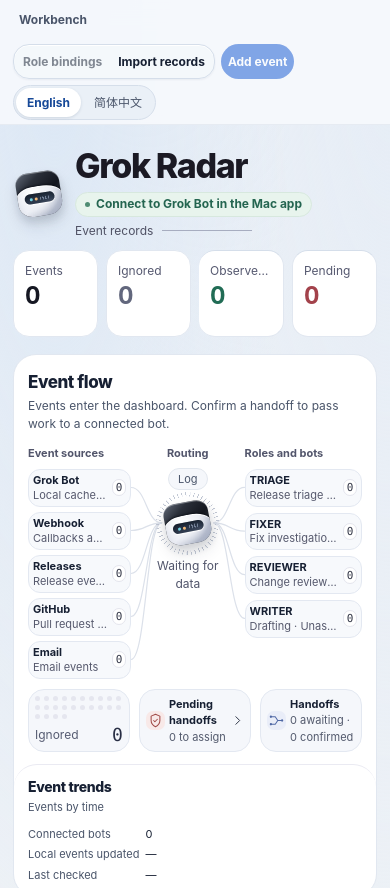
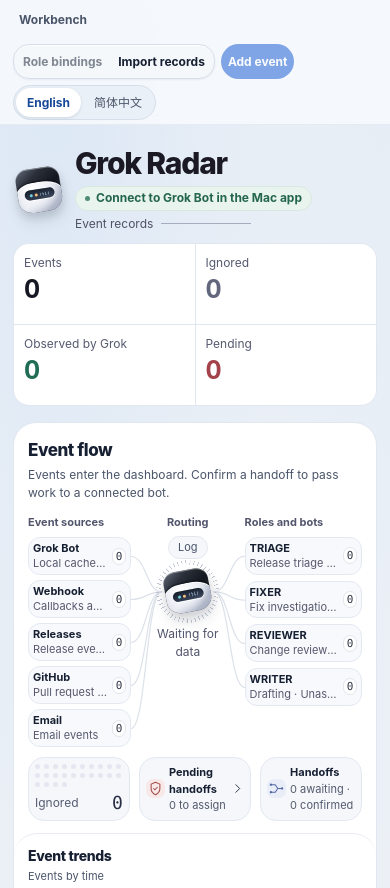
Before and after one commit to kissy-yang/grok-radar, a plain HTML site: page index.html in a window 390 px wide. Shown: the top 888 px of the page. Drawn offline with Linux system fonts and the light colour scheme.

Commit message:
Tighten the dashboard layout for v0.1.3

```diff
--- a/index.html
+++ b/index.html
@@ -61,7 +61,6 @@
       <small id="sync-data-result"></small>
     </p>
     <section class="board-heading" aria-labelledby="overview-heading">
-      <div class="intro">
       <div class="board-brand">
         <span class="board-emblem" id="board-emblem"></span>
         <div class="board-title">
@@ -72,6 +71,7 @@
           </div>
         </div>
       </div>
+      <div class="board-summary">
         <section id="weekly-quota" class="weekly-quota" aria-labelledby="weekly-quota-label" hidden>
           <header class="quota-heading">
             <h2 id="weekly-quota-label" data-en="Weekly quota">本周额度</h2>
@@ -98,8 +98,8 @@
           <small id="weekly-quota-time" class="quota-updated" hidden></small>
           <small id="official-usage-error" role="status" hidden></small>
         </section>
+        <section id="metrics" class="metrics" aria-label="运行指标" data-en-aria-label="Activity metrics"></section>
       </div>
-      <section id="metrics" class="metrics" aria-label="运行指标" data-en-aria-label="Activity metrics"></section>
     </section>
     <p id="workbench-notice" class="workbench-notice" role="status" hidden></p>
     <div class="overview-grid">
--- a/style.css
+++ b/style.css
@@ -94,9 +94,6 @@ nav { display: flex; align-items: center; align-self: stretch; gap: 25px; }
 .button svg { width: 16px; height: 16px; }
 .page { padding-top: 30px; }
 html { scroll-padding-top: 76px; }
-.intro { display: flex; justify-content: space-between; align-items: end; gap: 20px; margin-bottom: 24px; }
-h1 { font-size: clamp(32px, 4vw, 48px); letter-spacing: -.04em; line-height: 1.15; font-weight: 750; }
-.intro p { color: var(--muted); margin-top: 9px; }
 .summary-actions { display: flex; flex-wrap: wrap; justify-content: end; align-items: center; gap: 11px; }
 .dataset { display: inline-flex; align-items: center; gap: 8px; min-height: 39px; padding: 6px 11px; background: var(--header); border: 1px solid var(--line); border-radius: var(--control-radius); font-size: 13px; white-space: nowrap; color: var(--ink); }
 .dataset:hover { color: var(--green); border-color: #abb9e3; }
@@ -108,25 +105,6 @@ h1 { font-size: clamp(32px, 4vw, 48px); letter-spacing: -.04em; line-height: 1.1
 .segmented button { min-height: 27px; border: 1px solid transparent; border-radius: var(--control-radius); background: transparent; padding: 3px 10px; font-size: 13px; white-space: nowrap; color: var(--muted); }
 .segmented button[aria-pressed="false"]:hover { color: var(--ink); background: #f5f8fc; }
 .segmented button[aria-pressed="true"] { background: var(--surface); color: #174998; font-weight: 650; box-shadow: 0 1px 3px #253a5c24; }
-.metrics {
-  display: grid;
-  grid-template-columns: 1.14fr 1fr 1fr 1fr;
-  margin-bottom: 18px;
-  border: 1px solid var(--line);
-  border-radius: 14px;
-  background: var(--surface);
-  overflow: hidden;
-}
-.metric { padding: 15px var(--panel-inset) 13px; min-width: 0; }
-.metric:first-child { background: linear-gradient(115deg, #efeaff, #f5f7ff); }
-.metric + .metric { border-inline-start: 1px solid var(--line); }
-.metric-label { display: flex; gap: 8px; align-items: center; font-size: 14px; color: var(--muted); }
-.metric-label svg { width: 16px; height: 16px; color: var(--blue); }
-.metric-value { display: block; font-size: clamp(26px, 3vw, 40px); font-weight: 680; line-height: 1.25; letter-spacing: -.035em; font-variant-numeric: tabular-nums; overflow-wrap: anywhere; margin-block: 3px 2px; }
-.metric:first-child .metric-value, .metric.is-green .metric-value { color: var(--green); }
-.metric.is-violet .metric-value { color: var(--violet); }
-.metric-hint { color: var(--muted); font-size: 12px; }
-.metric-time { font-family: var(--mono); font-size: clamp(16px, 2vw, 25px); line-height: 2; letter-spacing: -.03em; }
 .overview-grid { display: grid; grid-template-columns: minmax(0, 1.28fr) minmax(0, 1fr); gap: 16px; }
 .panel { min-width: 0; border: 1px solid var(--line); border-radius: var(--panel-radius); background: var(--surface); }
 .panel-heading { display: flex; justify-content: space-between; gap: 10px; align-items: start; padding: 17px var(--panel-inset) 0; }
@@ -241,18 +219,11 @@ html:has(dialog[open]) { overflow: hidden; }
   .overview-grid { grid-template-columns: 1fr; }
   .flow-plot { gap: clamp(15px, 6vw, 59px); }
   .summary-actions { justify-content: start; }
-  .intro { flex-wrap: wrap; }
 }
 @media (max-width: 560px) {
   .header-inner { min-height: 58px; gap: 12px; }
   .header-inner nav, .brand-divider, .brand-label { display: none; }
   .page { padding-top: 23px; }
-  .intro { margin-bottom: 17px; gap: 14px; }
-  .metrics { grid-template-columns: repeat(2, minmax(0, 1fr)); }
-  .metric { padding: 13px; }
-  .metric + .metric { border-inline-start: 0; }
-  .metric:nth-child(even) { border-inline-start: 1px solid var(--line); }
-  .metric:nth-child(n + 3) { border-top: 1px solid var(--line); }
   .flow-plot { grid-template-columns: minmax(0, 1fr) minmax(0, .65fr) minmax(0, 1.08fr); gap: 9px; }
   .flow-node { padding-inline: 5px; gap: 4px; font-size: 12px; }
   .node-icon { width: 17px; height: 17px; }
@@ -333,30 +304,30 @@ body {
 .header-actions .language-control { flex: none; padding: 2px; }
 .language-control button { min-height: 29px; padding: 2px 10px; font-size: 12px; }
 .page { padding-top: 23px; }
-.board-heading { display: grid; grid-template-columns: minmax(0, 1.11fr) minmax(0, 1fr); align-items: center; gap: clamp(14px, 2.4vw, 33px); margin-bottom: 17px; }
-.intro { display: grid; gap: 12px; margin: 0; }
+.board-heading { --summary-line: #e1e7f0; display: grid; gap: 12px; margin-bottom: 16px; }
+.board-summary { display: grid; grid-template-columns: minmax(0, 5fr) minmax(0, 7fr); gap: 12px; }
 .board-brand { display: flex; align-items: center; gap: clamp(11px, 1.7vw, 20px); min-width: 0; }
 .board-emblem { display: grid; place-items: center; flex: 0 0 auto; }
-.board-emblem .relay-orb { --relay-size: clamp(57px, 7.4vw, 91px); }
+.board-emblem .relay-orb { --relay-size: clamp(48px, 5.8vw, 68px); }
 .board-title { min-width: 0; }
-h1 { color: #1b1a24; font-size: clamp(34px, 4.3vw, 57px); line-height: 1.05; letter-spacing: -.04em; font-weight: 820; }
-.summary-actions { justify-content: start; gap: 5px 9px; margin-top: 8px; }
+#overview-heading { color: #1b1a24; font-size: clamp(30px, 3.6vw, 45px); line-height: 1.05; letter-spacing: -.04em; font-weight: 800; }
+.summary-actions { justify-content: start; gap: 4px 8px; margin-top: 6px; }
 .weekly-quota {
   display: grid;
+  align-content: center;
   gap: 6px;
   min-width: 0;
-  width: min(100%, 480px);
-  padding: 11px 14px 10px;
+  padding: 10px 14px 9px;
   color: var(--ink);
   background: var(--surface);
-  border: 1px solid #e1e7f0;
+  border: 1px solid var(--summary-line);
   border-radius: var(--card-radius);
   font-size: 12px;
   font-variant-numeric: tabular-nums;
 }
 .quota-heading { display: flex; flex-wrap: wrap; align-items: center; justify-content: space-between; gap: 3px 8px; }
 .quota-heading h2 { font-size: 14px; font-weight: 720; letter-spacing: 0; }
-.quota-link { display: inline-flex; align-items: center; gap: 3px; min-height: 26px; padding: 2px 7px 2px 9px; border: 0; border-radius: var(--control-radius); background: #edf3fa; color: #244b88; font-size: 11px; font-weight: 640; }
+.quota-link { display: inline-flex; align-items: center; gap: 3px; min-height: 30px; padding: 2px 8px 2px 10px; border: 0; border-radius: var(--control-radius); background: #edf3fa; color: #244b88; font-size: 11px; font-weight: 640; }
 .quota-link:hover { background: #e3edfa; }
 .quota-link svg { width: 11px; height: 11px; }
 .quota-body { display: grid; grid-template-columns: auto minmax(0, 1fr); align-items: center; gap: 12px; }
@@ -364,7 +335,7 @@ h1 { color: #1b1a24; font-size: clamp(34px, 4.3vw, 57px); line-height: 1.05; let
   --quota-ink: #237663;
   --arc-width: 8px;
   position: relative;
-  width: clamp(96px, 10vw, 118px);
+  width: clamp(96px, 9vw, 108px);
   aspect-ratio: 1;
   display: grid;
   place-items: center;
@@ -405,10 +376,10 @@ h1 { color: #1b1a24; font-size: clamp(34px, 4.3vw, 57px); line-height: 1.05; let
 .quota-pace-badge { display: inline-block; margin-inline-end: 5px; padding: 1px 6px; border-radius: var(--control-radius); background: #e9f4f0; color: #246550; font-size: 11px; }
 .quota-pace-badge[data-tone="warning"] { background: #fbefdd; color: #8a4d13; }
 .quota-updated { border-top: 1px solid var(--soft-line); padding-top: 5px; color: var(--muted); font-size: 11px; }
-.intro .quota-empty { padding-block: 5px; color: var(--muted); white-space: normal; }
+.quota-empty { padding-block: 5px; color: var(--muted); }
 
 #official-usage-error { color: var(--red); }
-.intro p { margin: 0; font-size: 12px; color: #4f5164; font-variant-numeric: tabular-nums; white-space: nowrap; }
+#overview-copy { font-size: 12px; color: #4f5164; font-variant-numeric: tabular-nums; white-space: nowrap; }
 .dataset {
   min-height: 25px;
   padding: 2px 9px;
@@ -427,23 +398,38 @@ h1 { color: #1b1a24; font-size: clamp(34px, 4.3vw, 57px); line-height: 1.05; let
 .board-timeline i:nth-child(5n) { background: #c18563; }
 .board-timeline i.quiet { background: #c8cbd7; }
 
-.metrics { grid-template-columns: repeat(4, minmax(0, 1fr)); gap: 8px; margin: 0; overflow: visible; border: 0; background: transparent; }
-.metric, .metric:first-child {
-  padding: 11px 11px 10px;
-  border: 1px solid #e1e7f0;
+.metrics {
+  display: grid;
+  grid-template-columns: repeat(2, minmax(0, 1fr));
+  grid-auto-rows: 1fr;
+  gap: 1px;
+  overflow: hidden;
+  border: 1px solid var(--summary-line);
   border-radius: var(--card-radius);
+  background: var(--summary-line);
+}
+.weekly-quota[hidden] + .metrics {
+  grid-column: 1 / -1;
+  grid-template-columns: repeat(4, minmax(0, 1fr));
+}
+.metric {
+  display: grid;
+  grid-template-columns: minmax(0, 1fr) minmax(0, max-content);
+  grid-template-rows: 1fr auto;
+  align-items: end;
+  padding: 10px clamp(10px, 1.4vw, 16px);
   background: var(--surface);
 }
-.metric + .metric { border-inline-start-color: #e1e7f0; }
-.metric-label { display: block; overflow: hidden; text-overflow: ellipsis; white-space: nowrap; color: #565970; font-size: 12px; }
-.metric-value, .metric:first-child .metric-value { margin: 3px 0; color: #161823; font-size: clamp(24px, 3.3vw, 42px); line-height: 1.05; letter-spacing: -.034em; }
+.metric-label { grid-column: 1 / -1; align-self: start; color: #565970; font-size: 12px; overflow-wrap: anywhere; }
+.metric-value { margin-top: 4px; color: #161823; font-size: clamp(25px, 2.9vw, 36px); font-weight: 680; line-height: 1.05; letter-spacing: -.034em; font-variant-numeric: tabular-nums; overflow-wrap: anywhere; }
 .metric.tone-quiet { color: #72778b; }
 .metric.tone-quiet .metric-value { color: #62677d; }
 .metric.tone-green, .metric.tone-green .metric-value { color: #216c55; }
 .metric.tone-red, .metric.tone-red .metric-value { color: #a3424b; }
 .metric.tone-violet, .metric.tone-violet .metric-value { color: #695597; }
-.metric-bars { display: flex; align-items: flex-end; gap: 2px; height: 12px; margin-top: 6px; }
-.metric-bars i { width: 4px; height: var(--height); border-radius: 1px 1px 0 0; background: currentColor; }
+.metric-bars { display: flex; align-items: end; gap: 2px; width: clamp(33px, 5vw, 58px); height: 12px; margin: 0 0 2px 6px; }
+.metric-bars:empty { width: 0; margin: 0; }
+.metric-bars i { flex: 1; height: var(--height); border-radius: 1px 1px 0 0; background: currentColor; }
 .metric-bars i.quiet { opacity: .18; }
 
 .overview-grid { display: block; border: 1px solid #e1e7f0; border-radius: var(--panel-radius); background: var(--surface); }
@@ -718,7 +704,11 @@ td.time, td.number { font: 11px var(--mono); font-variant-numeric: tabular-nums;
 @media (max-width: 690px) {
   html { scroll-padding-top: 126px; }
   .header-actions { gap: 6px; }
-  .board-heading { grid-template-columns: minmax(0, 1fr); gap: 10px; }
+  .board-heading, .board-summary { gap: 10px; }
+  .board-summary { grid-template-columns: minmax(0, 1fr); }
+  .metrics { grid-template-columns: repeat(4, minmax(0, 1fr)); }
+  .metric { grid-template-columns: minmax(0, 1fr); grid-template-rows: 1fr auto auto; }
+  .metric-bars { margin: 4px 0 0; }
   .board-emblem .relay-orb { --relay-size: 51px; }
   .board-timeline, .board-timeline::before { width: 90px; }
   .flow-plot { gap: 13px; grid-template-columns: minmax(72px, 1fr) minmax(65px, .85fr) minmax(79px, 1.14fr); }
@@ -742,6 +732,7 @@ td.time, td.number { font: 11px var(--mono); font-variant-numeric: tabular-nums;
   .table-actions { justify-content: start; }
 }
 @media (max-width: 430px) {
+  .metrics, .weekly-quota[hidden] + .metrics { grid-template-columns: repeat(2, minmax(0, 1fr)); }
   .header-inner { flex-wrap: wrap; padding-block: 4px; }
   .header-actions { justify-content: start; padding-block: 0; }
   .toolbar-utilities { border-radius: var(--card-radius); }
```
Also changed, not shown: 2 other files. Lines whose indentation alone changed are shown as unchanged.
